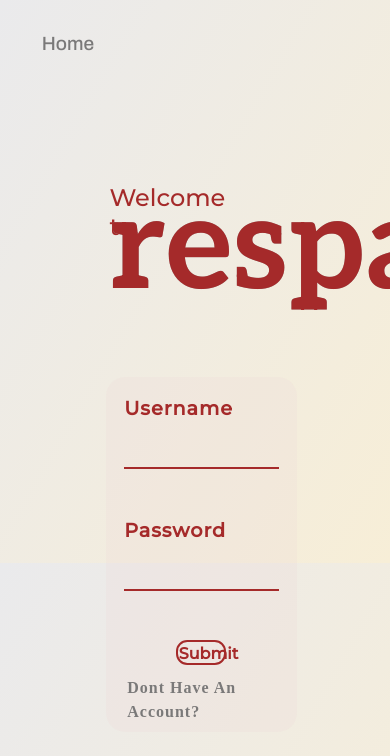
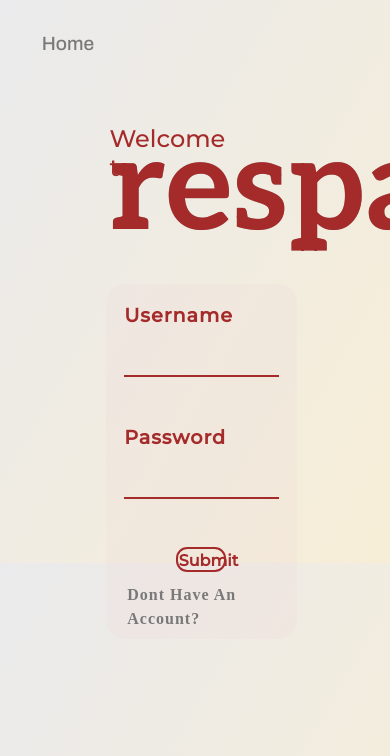
Before and after one commit to KURUVIBRO/respare_deploy, a Django app: page /signin/ in a window 390 px wide; the page is wider, and only the part inside the window is pictured. Shown: the top 756 px of that part. Run offline with Django 4.2, Linux system fonts and the light colour scheme.

Commit message:
css edit

```diff
--- a/backend/static/signin.css
+++ b/backend/static/signin.css
@@ -202,7 +202,7 @@ form .form-control:focus{
         background: rgb(237 215 215 / 23%);
         border-radius: 1.2em;
         padding: 5%;
-        top: 21vh;
+        top: 10vh;
         /* bottom: 60%; */
         height: fit-content;
         display: flex;
@@ -217,7 +217,7 @@ form .form-control:focus{
         margin: 2vh;
         margin: 1vh 1vw;
         left: 25vw;
-        top: 16vh;
+        top: 9vh;
         width: 20vw;
         color: brown;
         height: fit-content;
--- a/backend/static/signup.css
+++ b/backend/static/signup.css
@@ -242,8 +242,7 @@ form a:hover{
         background: rgb(237 215 215 / 23%);
         border-radius: 1.2em;
         padding: 5%;
-        top: 15vh;
-        /* bottom: 60%; */
+        top: 10vh;
         height: fit-content;
         display: flex;
         flex-direction: column;
@@ -257,7 +256,7 @@ form a:hover{
         margin: 2vh;
         margin: 1vh 1vw;
         left: 25vw;
-        top: 16vh;
+        top: 9vh;
         width: 20vw;
         color: brown;
         height: fit-content;
```
